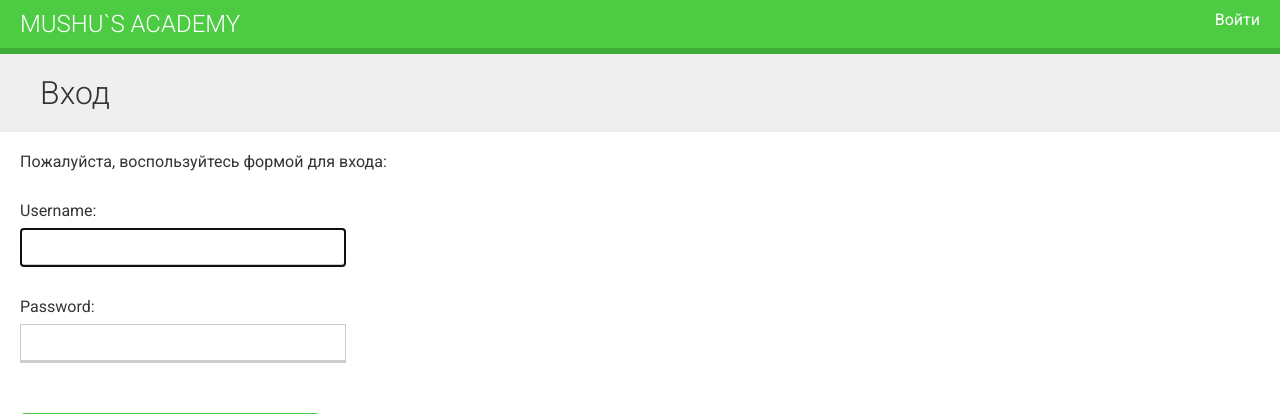
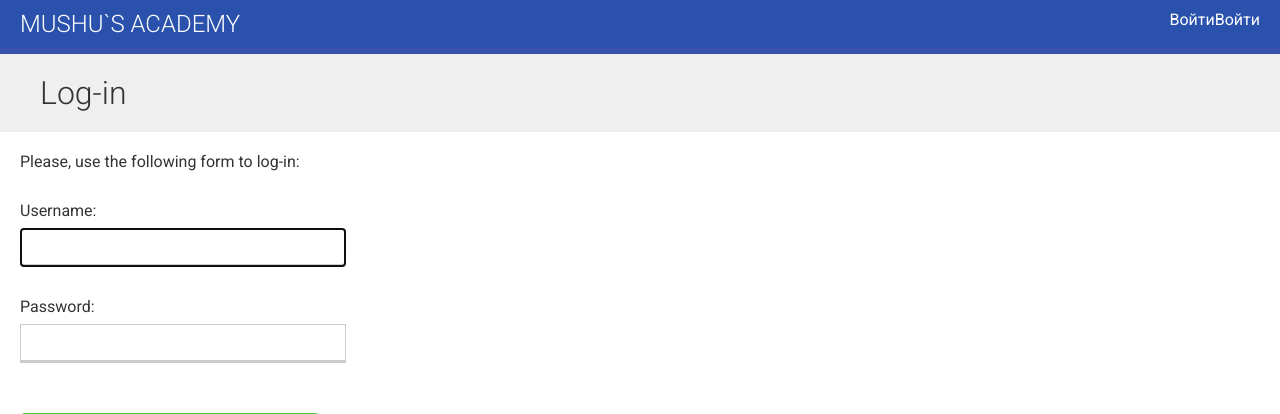
Before and after one commit to TOP-Python224/Lukonin_diploma, a Django app: page /accounts/login/ in a window 1280 px wide. Shown: the top 414 px of the page. Run offline with Django 4.2, Linux system fonts and the light colour scheme.

Commit message:
04/08/23

```diff
--- a/educa/courses/static/css/base.css
+++ b/educa/courses/static/css/base.css
@@ -48,10 +48,10 @@ h1 {
 }
 
 #header {
-    background:#4dcc43;
+    background:#2a52ad;
     overflow:auto;
     padding:10px 20px;
-    border-bottom:6px solid #3fad37;
+    border-bottom:6px solid #3750ad;
 }
 
 #header .logo {
--- a/educa/courses/templates/base.html
+++ b/educa/courses/templates/base.html
@@ -9,6 +9,13 @@
   <body>
     <div id="header">
       <a href="/" class="logo">Mushu`s Academy</a>
+      <ul class="menu">
+        {% if request.user.is_authenticated %}
+          <li><a href="{% url 'logout' %}">Выйти</a></li>
+        {% else %}
+          <li><a href="{% url 'login' %}">Войти</a></li>
+        {% endif %}
+      </ul>
       <ul class="menu">
         {% if request.user.is_authenticated %}
           <li><a href="{% url 'logout' %}">Выйти</a></li>
--- a/educa/courses/templates/registration/login.html
+++ b/educa/courses/templates/registration/login.html
@@ -3,12 +3,12 @@
 {% block title %}Log-in{% endblock %}
 
 {% block content %}
-  <h1>Вход</h1>
+  <h1>Log-in</h1>
   <div class="module">
     {% if form.errors %}
-      <p>Ваше имя пользователя и пароль не совпали. Пожалуйста, попробуйте снова..</p>
+      <p>Your username and password didn't match. Please try again.</p>
     {% else %}
-      <p>Пожалуйста, воспользуйтесь формой для входа:</p>
+      <p>Please, use the following form to log-in:</p>
     {% endif %}
     <div class="login-form">
       <form action="{% url 'login' %}" method="post">
--- a/educa/courses/templates/registration/logout.html
+++ b/educa/courses/templates/registration/logout.html
@@ -7,7 +7,7 @@
   <div class="module">
     <p>
       You have been successfully logged out.
-      You can <a href="{% url 'login' %}">log-in again</a>.
+      You can <a href="{% url "login" %}">log-in again</a>.
      </p>
   </div>
 {% endblock %}
--- a/educa/educa/settings.py
+++ b/educa/educa/settings.py
@@ -129,3 +129,7 @@ MEDIA_ROOT = BASE_DIR / 'media'
 # https://docs.djangoproject.com/en/4.1/ref/settings/#default-auto-field
 
 DEFAULT_AUTO_FIELD = 'django.db.models.BigAutoField'
+
+LOGIN_REDIRECT_URL = '/'
+
+LOGOUT_REDIRECT_URL = '/'
--- a/educa/educa/urls.py
+++ b/educa/educa/urls.py
@@ -29,6 +29,7 @@ urlpatterns = [
     path('course/', include('courses.urls')),
     path('', CourseListView.as_view(), name='course_list'),
     path('students/', include('students.urls')),
+    path('accounts/profile/', CourseListView.as_view, name='course_list')
 ]
 
 if settings.DEBUG:
```
Also changed, not shown: educa/courses/models.py (+6 -6 lines).
